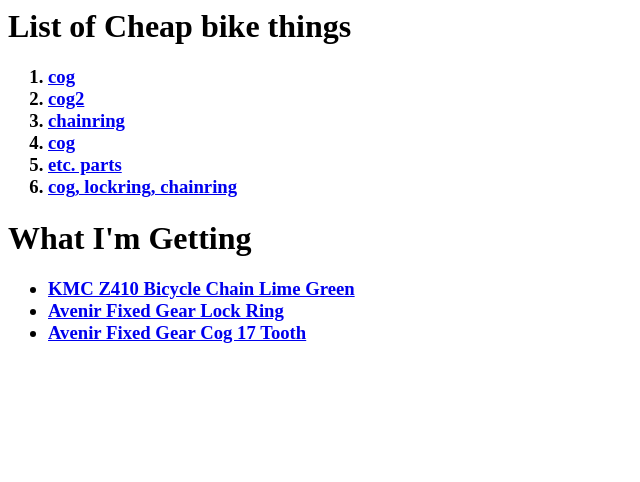
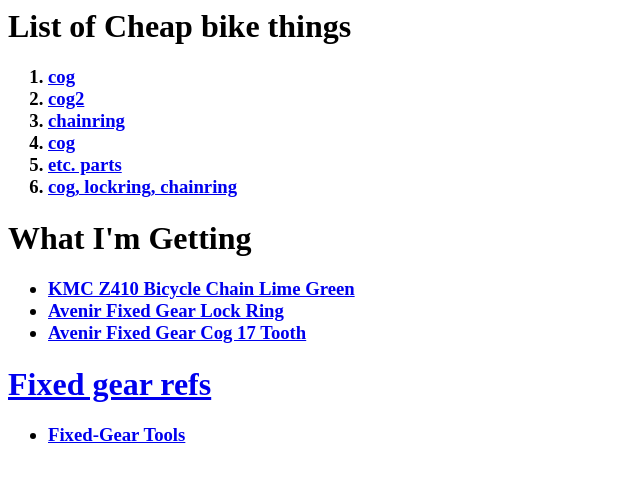
Before and after one commit to addcn14/bikes, a plain HTML site: page index.html in a window 1280 px wide. Shown: the whole page, without its empty margins (0-640 px from the left). Drawn offline with Linux system fonts and the light colour scheme.

Commit message:
Update index.html

```diff
--- a/index.html
+++ b/index.html
@@ -19,4 +19,8 @@
     <li> <a href = "http://www.amazon.com/Avenir-Fixed-Gear-Lock-Ring/dp/B003BC8K8S/ref=sr_1_2?ie=UTF8&qid=1402000588&sr=8-2&keywords=fixed+gear+cog"> Avenir Fixed Gear Lock Ring</li>
     <li> <a href = "http://www.amazon.com/Avenir-Fixed-Gear-Cog-Tooth/dp/B003BC2958/ref=sr_1_1?ie=UTF8&qid=1402000588&sr=8-1&keywords=fixed+gear+cog"> Avenir Fixed Gear Cog 17 Tooth</li>
     </ol></h3>
+    <h1> Fixed gear refs</h1>
+    <h3> <ul>
+      <li> <a href= "http://sheldonbrown.com/harris/tools/fixedgear.html">Fixed-Gear Tools</li>
+    </ul></h3>
 </Body>
```
